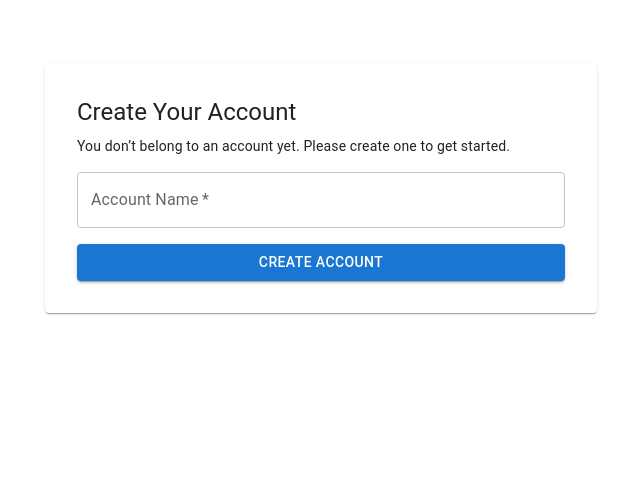
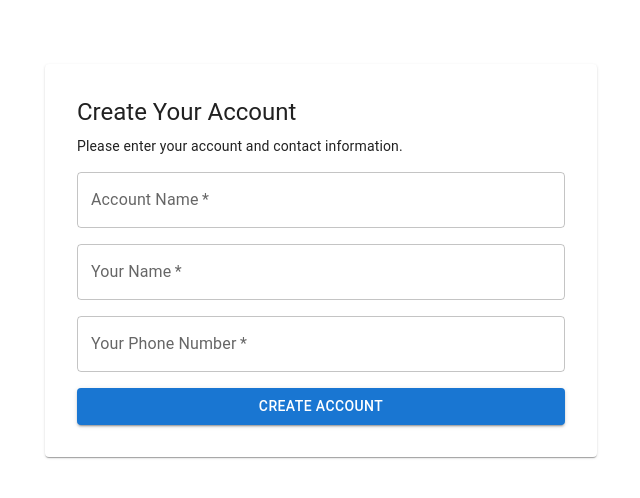
Before and after one commit to jfwoodland/roundrobin-admin, a React (Create React App) app: page /create-account in a window 1280 px wide. Shown: the top 498 px of the page, without its empty margins (319-959 px from the left). Built offline with nearby package versions, Linux system fonts and the light colour scheme; no server answers; the database is empty; sample sign-in values are in the browser's storage.

Commit message:
More signup logic changes

```diff
--- a/src/components/AccountCreationPage.js
+++ b/src/components/AccountCreationPage.js
@@ -10,57 +10,102 @@ import {
   Box,
 } from "@mui/material";
 import { db, auth } from "../firebaseConfig";
+import { collection, addDoc, doc, setDoc, getDoc } from "firebase/firestore";
+import { useNavigate } from "react-router-dom";
+import { parsePhoneNumberFromString } from "libphonenumber-js";
 import {
-  collection,
-  addDoc,
-  doc,
-  setDoc,
-  getDoc,
-} from "firebase/firestore";
-import { useNavigate } from "react-router-dom";
+  formatDisplayPhone,
+  normalizePhoneForStorage,
+} from "../utils/phoneFormatters";
 
 const AccountCreationPage = ({ onAccountCreated }) => {
   const [accountName, setAccountName] = useState("");
+  const [adminName, setAdminName] = useState("");
+  const [adminPhone, setAdminPhone] = useState("");
   const [error, setError] = useState("");
-  const [submitting, setSubmitting] = useState(false);
+  const [phoneError, setPhoneError] = useState("");
   const navigate = useNavigate();
+
+  useEffect(() => {
+    const checkExistingAccount = async () => {
+      const userDoc = await getDoc(doc(db, "users", auth.currentUser.uid));
+      if (userDoc.exists() && userDoc.data().accountId) {
+        navigate("/");
+      }
+    };
+
+    if (auth.currentUser) {
+      checkExistingAccount();
+    }
+  }, [navigate]);
+
+  const validatePhone = (value) => {
+    const parsed = parsePhoneNumberFromString("+1" + value.replace(/\D/g, ""));
+    if (!parsed || !parsed.isValid()) {
+      setPhoneError("Please enter a valid 10-digit phone number");
+    } else {
+      setPhoneError("");
+    }
+  };
+
+  const handlePhoneChange = (e) => {
+    const raw = e.target.value;
+    setAdminPhone(raw);
+    validatePhone(raw);
+  };
+
+  const handlePhoneBlur = () => {
+    const digits = adminPhone.replace(/\D/g, "");
+    if (digits.length === 10) {
+      const parsed = parsePhoneNumberFromString("+1" + digits);
+      if (parsed) {
+        setAdminPhone(parsed.formatNational());
+      }
+    }
+  };
 
   const handleCreateAccount = async (e) => {
     e.preventDefault();
     setError("");
-    setSubmitting(true);
 
-    if (!accountName.trim()) {
-      setError("Account name is required.");
-      setSubmitting(false);
+    if (!accountName.trim() || !adminName.trim()) {
+      setError("Account name and admin name are required.");
+      return;
+    }
+
+    const parsedPhone = parsePhoneNumberFromString(
+      "+1" + adminPhone.replace(/\D/g, "")
+    );
+    if (!parsedPhone || !parsedPhone.isValid()) {
+      setPhoneError("Invalid phone number.");
       return;
     }
 
     try {
-      // 1. Create account document
       const accountRef = await addDoc(collection(db, "accounts"), {
-        name: accountName.trim(),
+        name: accountName,
         createdBy: auth.currentUser.uid,
         createdAt: new Date(),
       });
 
-      // 2. Set user profile with accountId
       await setDoc(doc(db, "users", auth.currentUser.uid), {
         accountId: accountRef.id,
         role: "admin",
         email: auth.currentUser.email,
       });
 
-      // 3. Callback to App.js
-      onAccountCreated?.();
+      await addDoc(collection(db, "accounts", accountRef.id, "users"), {
+        name: adminName,
+        phone_number: parsedPhone.number,
+        status: "available",
+        order: 0,
+      });
 
-      // 4. Navigate to main dashboard
+      if (onAccountCreated) onAccountCreated();
       window.location.href = "/";
     } catch (err) {
       console.error("Error creating account:", err);
       setError("Something went wrong. Please try again.");
-    } finally {
-      setSubmitting(false);
     }
   };
 
@@ -71,7 +116,7 @@ const AccountCreationPage = ({ onAccountCreated }) => {
           Create Your Account
         </Typography>
         <Typography variant="body2" gutterBottom>
-          You don’t belong to an account yet. Please create one to get started.
+          Please enter your account and contact information.
         </Typography>
 
         {error && <Alert severity="error">{error}</Alert>}
@@ -87,12 +132,27 @@ const AccountCreationPage = ({ onAccountCreated }) => {
             onChange={(e) => setAccountName(e.target.value)}
             required
           />
-          <Button
-            type="submit"
-            variant="contained"
-            disabled={submitting}
-          >
-            {submitting ? "Creating..." : "Create Account"}
+
+          <TextField
+            label="Your Name"
+            value={adminName}
+            onChange={(e) => setAdminName(e.target.value)}
+            required
+          />
+
+          <TextField
+            label="Your Phone Number"
+            value={adminPhone}
+            onChange={handlePhoneChange}
+            onBlur={handlePhoneBlur}
+            required
+            placeholder="(555) 123-4567"
+            error={!!phoneError}
+            helperText={phoneError || ""}
+          />
+
+          <Button type="submit" variant="contained" disabled={!!phoneError}>
+            Create Account
           </Button>
         </Box>
       </Paper>
```
